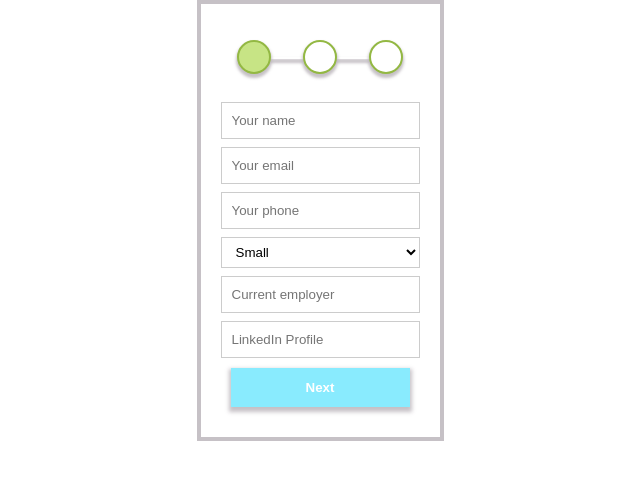
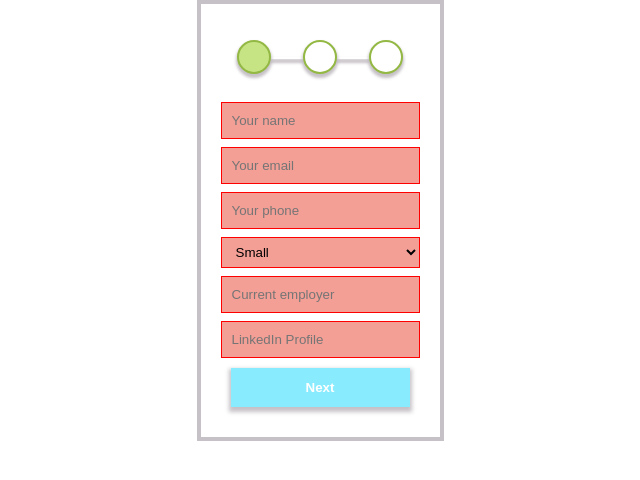
Before and after one commit to tklenk/three-step-application, a React (Create React App) app: page / in a window 1280 px wide. Shown: the top 480 px of the page, without its empty margins (320-960 px from the left). Built offline with nearby package versions, Linux system fonts and the light colour scheme.

Commit message:
invalid form

```diff
--- a/src/App.css
+++ b/src/App.css
@@ -40,6 +40,11 @@
 .inputElement:focus {
   outline: none;
   background-color: #ccc;
+}
+
+.inputInvalid {
+  border: 1px solid red;
+  background-color: rgb(243, 159, 150);
 }
 
 .steps-button {
--- a/src/components/Application.js
+++ b/src/components/Application.js
@@ -125,7 +125,7 @@ class Application extends Component {
     updatedFormElement.value = event.target.value
     updatedFormElement.valid = this.checkValidity(updatedFormElement.value, updatedFormElement.validation)
     updatedDataFormApp[input] = updatedFormElement
-    console.log(updatedFormElement)
+    // console.log(updatedFormElement)
     this.setState({dataFormApp: updatedDataFormApp})
   }
 
@@ -143,7 +143,7 @@ class Application extends Component {
       .then(response => console.log(response))
       .catch(error => console.log(error))
 
-    // alert("Your data is submitted successfully")
+    alert("Your data is submitted successfully")
   }
 
   render() {
@@ -172,6 +172,7 @@ class Application extends Component {
                     elementType={formElement.config.elementType}
                     elementConfig={formElement.config.elementConfig}
                     value={formElement.config.value}
+                    invalid={!formElement.config.valid}
                     changedInput={(event) => this.inputChangedHandler(event, formElement.id)}
                   />
                 ))}
--- a/src/components/Input.js
+++ b/src/components/Input.js
@@ -2,11 +2,16 @@ import React from 'react'
 
 const input = (props) => {
     let inputElement = null
+    const inputClasses = ["inputElement"]
+
+    if (props.invalid) {
+        inputClasses.push('inputInvalid')
+    }
 
     switch (props.elementType) {
         case ('input'):
             inputElement = <input
-                className="inputElement"
+                className={inputClasses.join(' ')}
                 {...props.elementConfig}
                 value={props.value}
                 onChange={props.changedInput} />
@@ -14,7 +19,7 @@ const input = (props) => {
         case ('select'):
             inputElement = (
                 <select
-                    className="inputElement"
+                    className={inputClasses.join(' ')}
                     value={props.value}
                     onChange={props.changedInput}>
                         {props.elementConfig.options.map(option => (
@@ -27,7 +32,7 @@ const input = (props) => {
             break
         default:
             inputElement = <input
-                className="inputElement"
+                className={inputClasses.join(' ')}
                 {...props.elementConfig}
                 value={props.value}
                 onChange={props.changedInput} />
```
